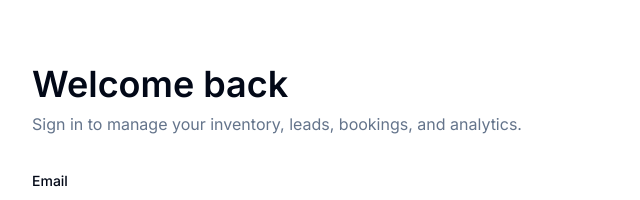
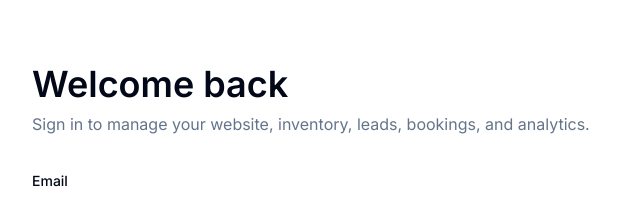
Before and after one commit to nikhilkeswani/dealership-delight-hub, a React (Vite) app: page /auth in a window 1280 px wide. Shown: the top 200 px of the page, without its empty margins (0-640 px from the left). Built offline with nearby package versions, Linux system fonts and the light colour scheme.

Commit message:
Code edited in Lovable Code Editor
Edited UI in Lovable

```diff
--- a/src/pages/Auth.tsx
+++ b/src/pages/Auth.tsx
@@ -80,7 +80,7 @@ const Auth = () => {
           <h1 className="text-3xl md:text-4xl font-semibold">{mode === "signin" ? "Welcome back" : "Create your account"}</h1>
           <p className="text-muted-foreground mt-2 max-w-2xl">
             {mode === "signin"
-              ? "Sign in to manage your inventory, leads, bookings, and analytics."
+              ? "Sign in to manage your website, inventory, leads, bookings, and analytics."
               : "Sign up to launch your dealer website and CRM in minutes."}
           </p>
         </header>
```
